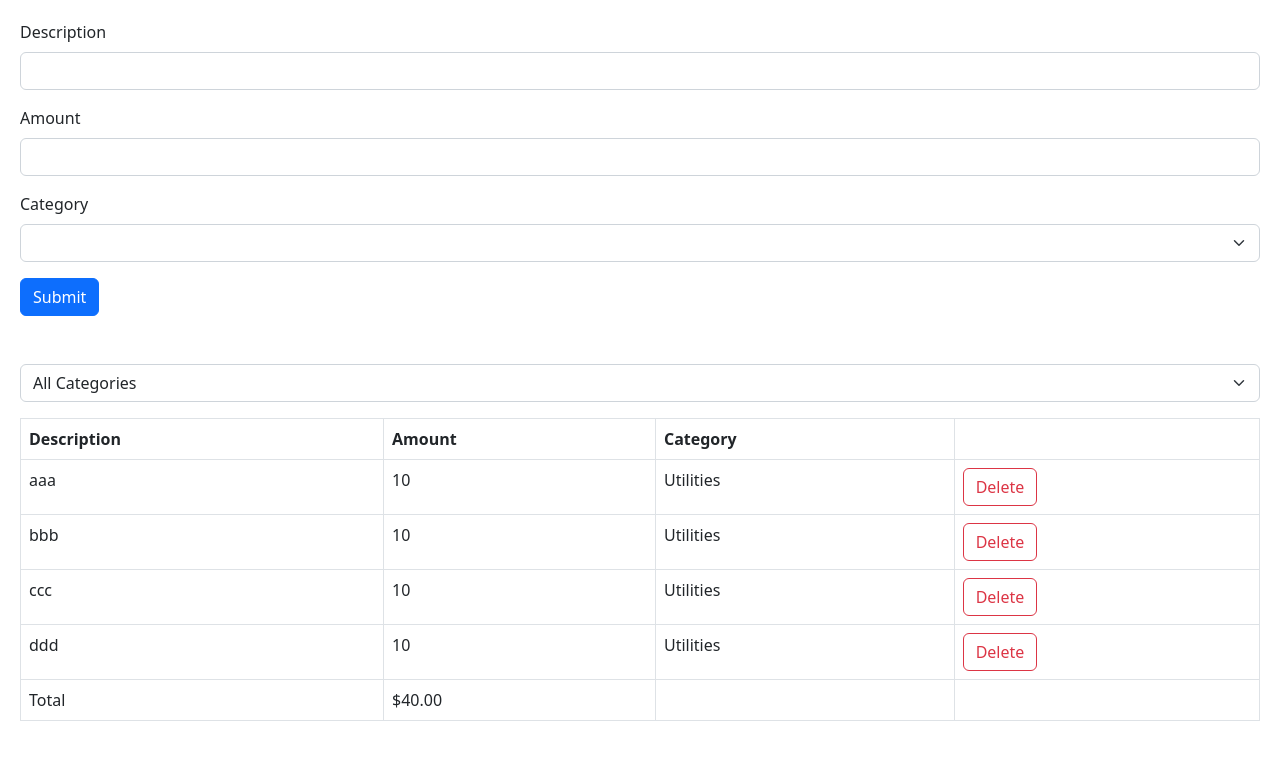
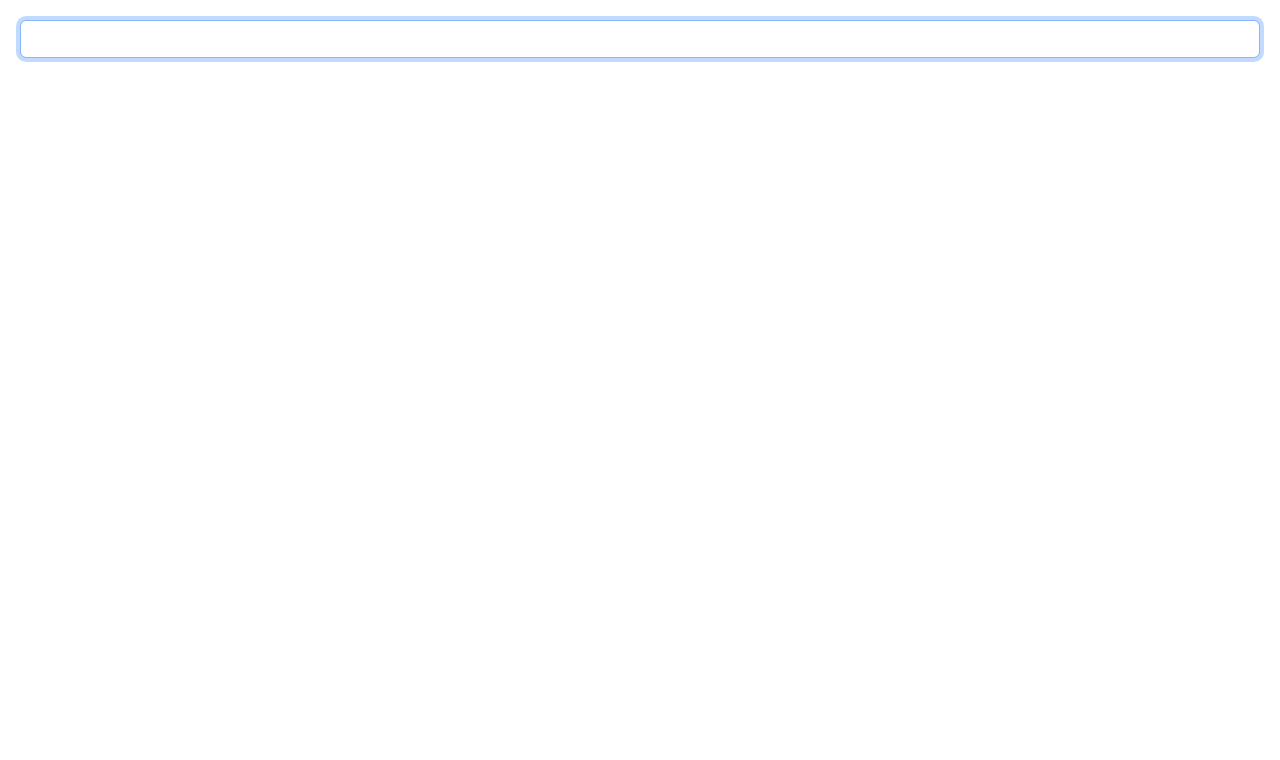
Before and after one commit to twcarbone/mosh-react-part-1, a React (Vite) app: page / in a window 1280 px wide. Shown: the top 760 px of the page. Built offline with nearby package versions, Linux system fonts and the light colour scheme.

Commit message:
Connecting to Backend - Understanding effect hook

```diff
--- a/src/App.tsx
+++ b/src/App.tsx
@@ -1,44 +1,21 @@
-import { useState } from "react";
-
-import categories from "./expense-tracker/categories";
-import ExpenseFilter from "./expense-tracker/components/ExpenseFilter";
-import ExpenseForm from "./expense-tracker/components/ExpenseForm";
-import ExpenseList from "./expense-tracker/components/ExpenseList";
+import { useEffect, useRef } from "react";
 
 function App() {
-  const [selectedCategory, setSelectedCategory] = useState("");
+  const ref = useRef<HTMLInputElement>(null);
 
-  const [expenses, setExpenses] = useState([
-    { id: 1, description: "aaa", amount: 10, category: "Utilities" },
-    { id: 2, description: "bbb", amount: 10, category: "Utilities" },
-    { id: 3, description: "ccc", amount: 10, category: "Utilities" },
-    { id: 4, description: "ddd", amount: 10, category: "Utilities" },
-  ]);
+  // 'afterRender' would be a better name...
+  useEffect(() => {
+    if (ref.current) ref.current.focus();
+  });
 
-  const visibileExpenses = selectedCategory
-    ? expenses.filter((expense) => expense.category === selectedCategory)
-    : expenses;
+  // each 'useEffect' is run in order after the component is rendered
+  useEffect(() => {
+    document.title = "My App";
+  });
 
   return (
     <div>
-      <div className="mb-5">
-        <ExpenseForm
-          onSubmit={(expense) =>
-            setExpenses([...expenses, { ...expense, id: expenses.length + 1 }])
-          }
-        />
-      </div>
-      <div className="mb-3">
-        <ExpenseFilter
-          onSelectCategory={(category) => setSelectedCategory(category)}
-        />
-      </div>
-      <ExpenseList
-        expenses={visibileExpenses}
-        onDelete={(id) =>
-          setExpenses(expenses.filter((expense) => expense.id !== id))
-        }
-      />
+      <input ref={ref} type="text" className="form-control" />
     </div>
   );
 }
```
